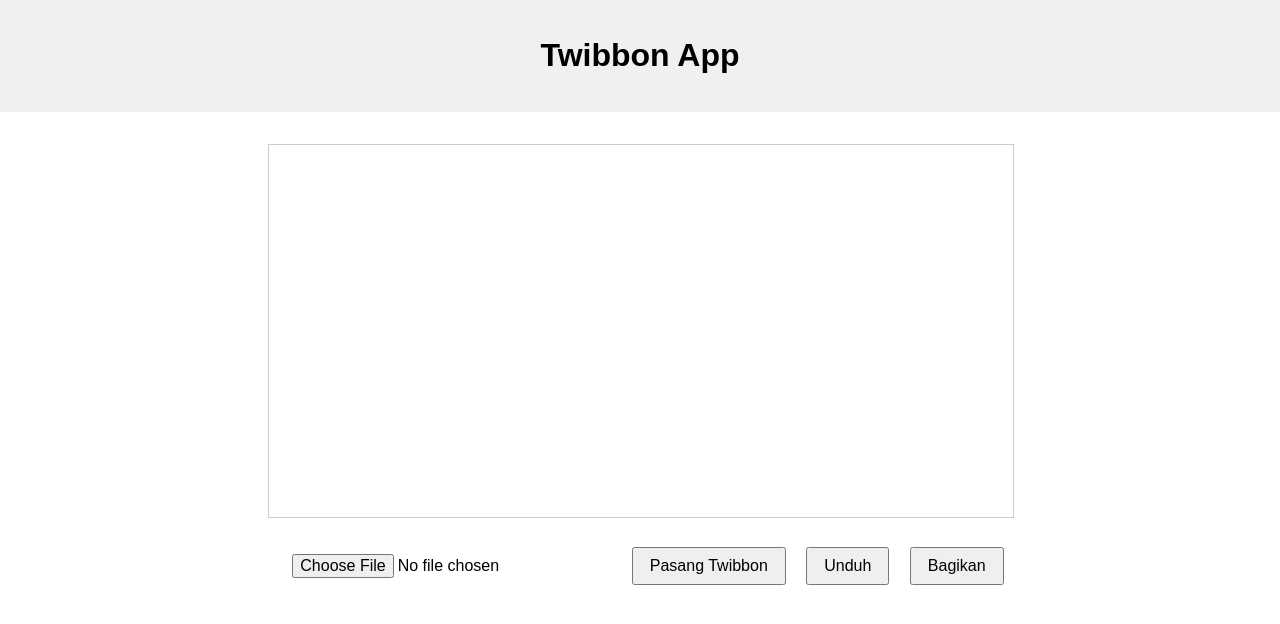
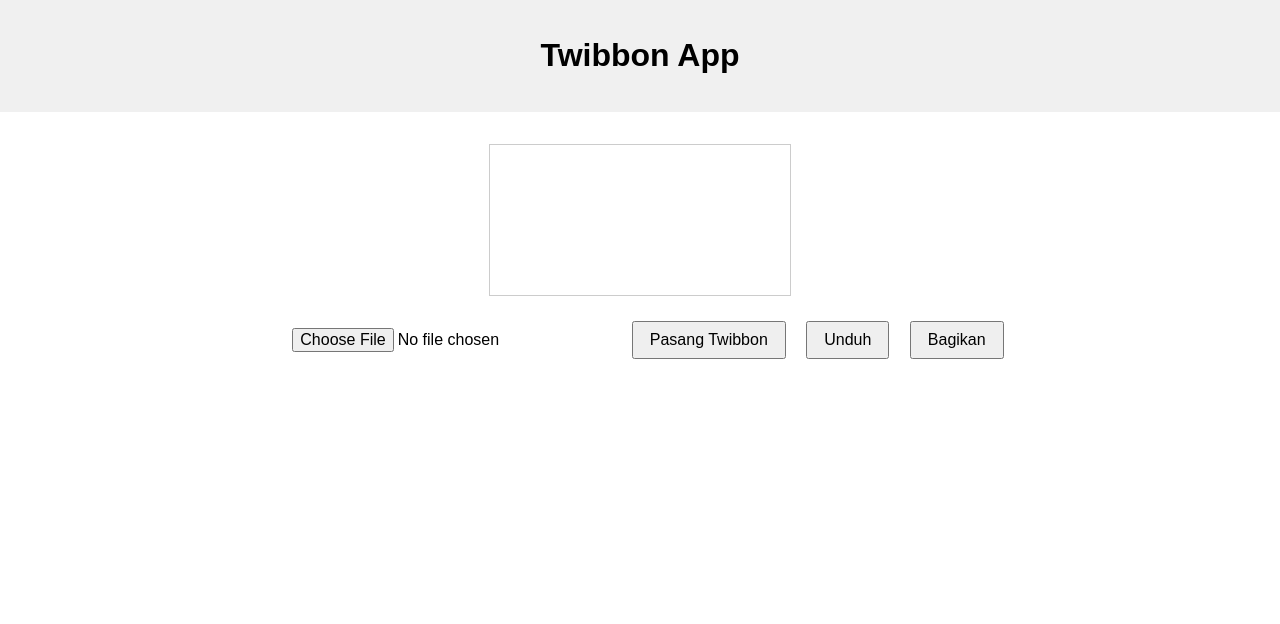
Before and after one commit to xtcodes/xtcodes.github.io, a Jekyll site: the page built from index.html, in a window 1280 px wide. Shown: the top 624 px of the page. Built offline with Jekyll 4.4.1, drawn with Linux system fonts in a browser that asks for light colours.

Commit message:
Update style.css

```diff
--- a/assets/css/style.css
+++ b/assets/css/style.css
@@ -17,11 +17,34 @@ header {
 .twibbon-app {
   margin-top: 2rem;
   text-align: center;
+  /* Mengatur lebar maksimum aplikasi agar sesuai dengan batasan canvas */
+  max-width: 90vw;
+}
+
+/* KONTROL UTAMA UKURAN VISUAL KANVAS */
+.canvas-wrapper {
+    /* Batasi agar canvas tidak melebihi lebar/tinggi viewport yang ditetapkan di JS */
+    max-width: 90vw;
+    max-height: 60vh;
+    /* Agar canvas selalu berada di tengah wrapper yang mungkin lebih besar */
+    display: flex;
+    justify-content: center;
+    align-items: center;
+    /* Memaksa wrapper untuk memiliki rasio 1:1 jika memungkinkan,
+       namun ukuran akhirnya ditentukan oleh JS */
+    margin: 0 auto;
+    width: min(90vw, 60vh); /* Ini membantu menjaga wrapper tetap 1:1 secara visual */
 }
 
 canvas {
   border: 1px solid #ccc;
-  width: 100%;
+  /* Hapus width: 100%; */
+  /* Biarkan ukuran visual kanvas ditentukan oleh atribut width/height di JS.
+     max-width dan height: auto memastikan ia diskalakan secara visual
+     agar sesuai dengan wrapper-nya tanpa distorsi. */
+  max-width: 100%;
+  height: auto;
+  display: block; /* Menghilangkan spasi bawah yang mungkin muncul pada elemen inline */
 }
 
 img {
```
